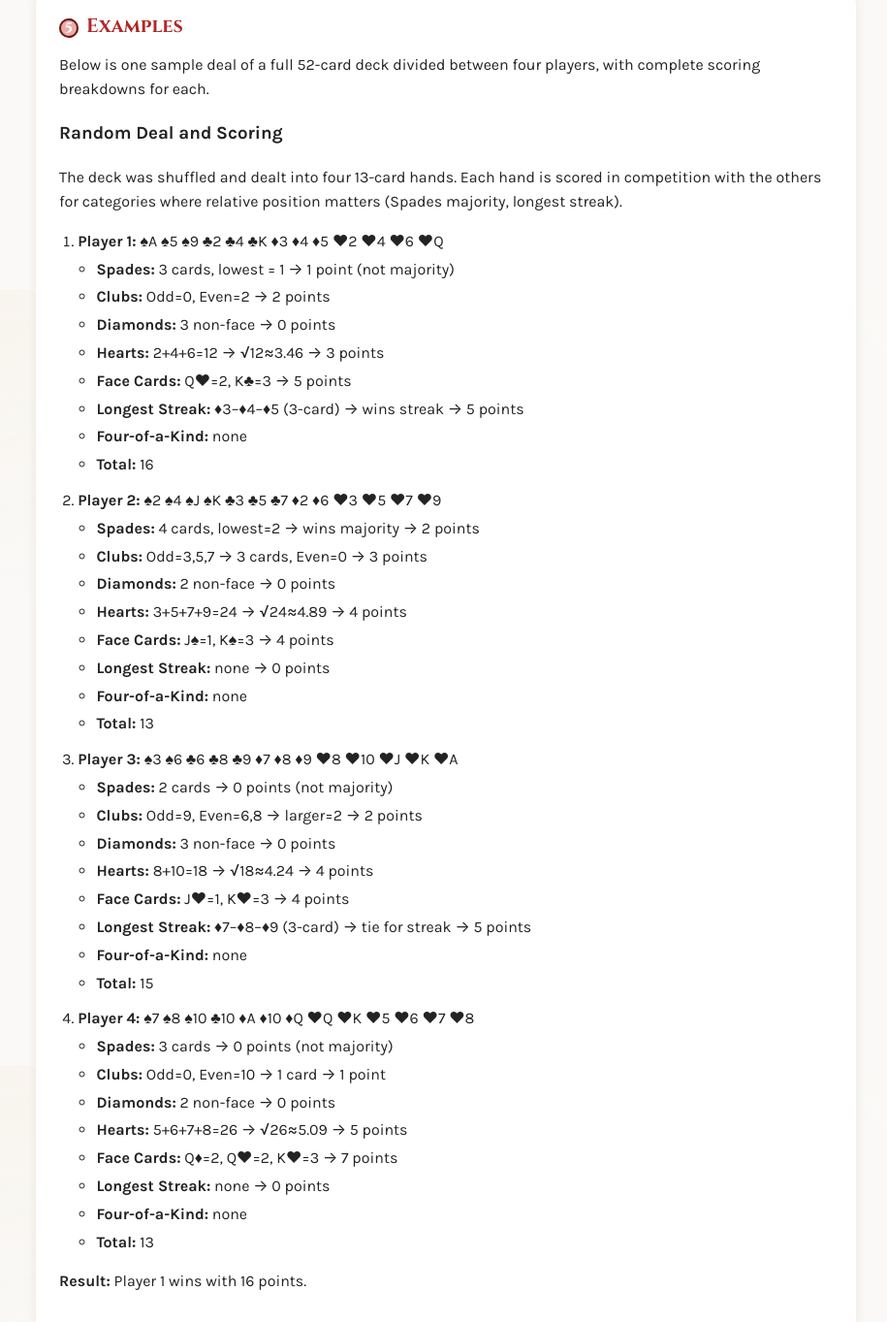
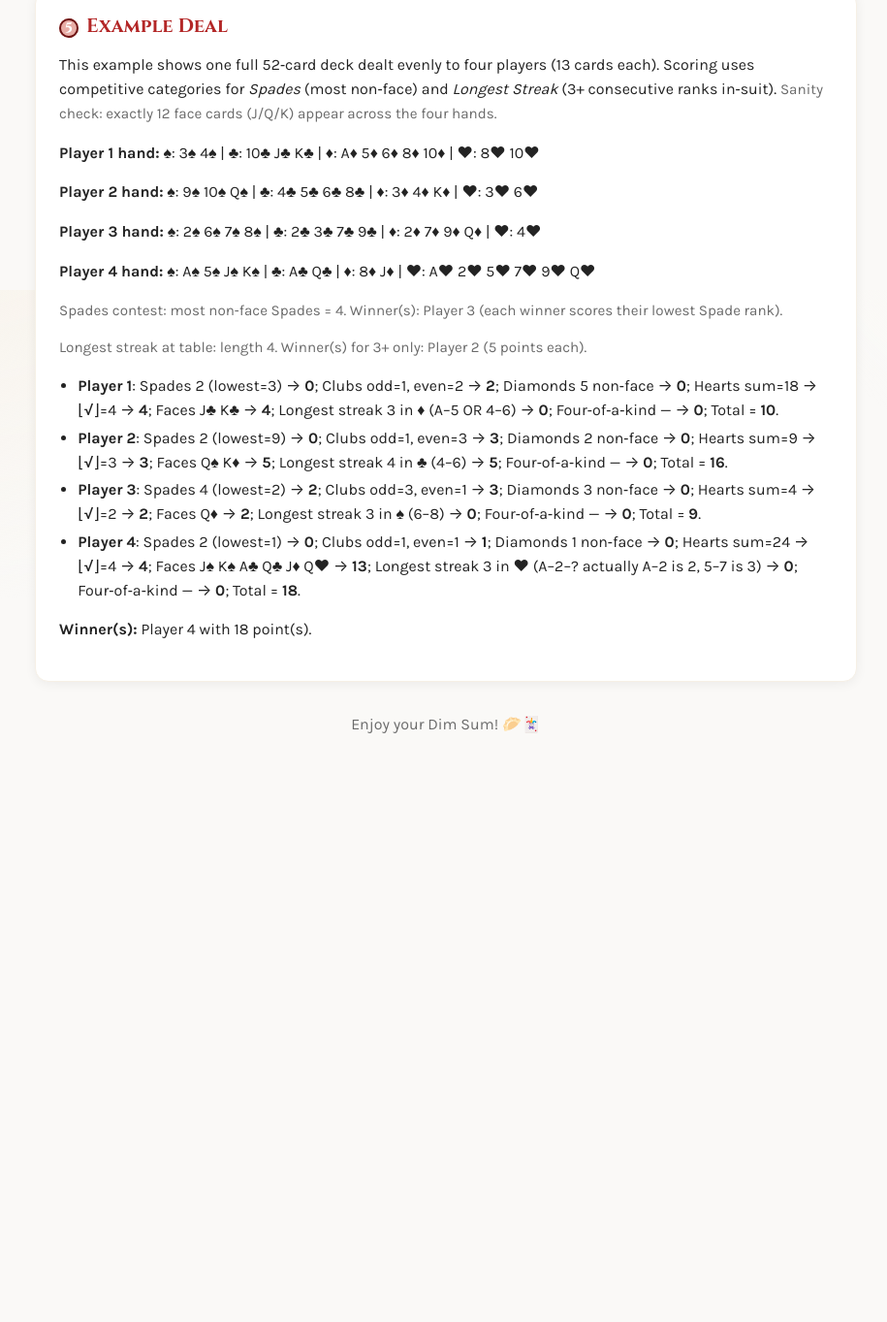
Before and after one commit to dsparks/dimsum, a plain HTML site: page index.html in a window 1280 px wide. Shown: the part 2101-3464 px from the top of the page at 97% size, without its empty margins (180-1095 px from the left). After the commit the page ends 2925 px from the top, so only its background shows below. Drawn offline with Linux system fonts and the light colour scheme.

Commit message:
Update example

```diff
--- a/index.html
+++ b/index.html
@@ -372,65 +372,30 @@
 
   <!-- Examples -->
   <section id="examples" class="card" aria-labelledby="examples-h">
-    <h2 id="examples-h"><span class="rule-marker">5</span>Examples</h2>
-    <p>Below is one sample deal of a full 52-card deck divided between four players, with complete scoring breakdowns for each.</p>
-
-    <article>
-      <h3>Random Deal and Scoring</h3>
-      <p>The deck was shuffled and dealt into four 13-card hands. Each hand is scored in competition with the others for categories where relative position matters (Spades majority, longest streak).</p>
-      <ol>
-        <li><strong>Player 1:</strong> ♠A ♠5 ♠9 ♣2 ♣4 ♣K ♦3 ♦4 ♦5 ♥2 ♥4 ♥6 ♥Q
-          <ul>
-            <li><strong>Spades:</strong> 3 cards, lowest = 1 → 1 point (not majority)</li>
-            <li><strong>Clubs:</strong> Odd=0, Even=2 → 2 points</li>
-            <li><strong>Diamonds:</strong> 3 non-face → 0 points</li>
-            <li><strong>Hearts:</strong> 2+4+6=12 → √12≈3.46 → 3 points</li>
-            <li><strong>Face Cards:</strong> Q♥=2, K♣=3 → 5 points</li>
-            <li><strong>Longest Streak:</strong> ♦3–♦4–♦5 (3-card) → wins streak → 5 points</li>
-            <li><strong>Four-of-a-Kind:</strong> none</li>
-            <li><strong>Total:</strong> 16</li>
-          </ul>
-        </li>
-        <li><strong>Player 2:</strong> ♠2 ♠4 ♠J ♠K ♣3 ♣5 ♣7 ♦2 ♦6 ♥3 ♥5 ♥7 ♥9
-          <ul>
-            <li><strong>Spades:</strong> 4 cards, lowest=2 → wins majority → 2 points</li>
-            <li><strong>Clubs:</strong> Odd=3,5,7 → 3 cards, Even=0 → 3 points</li>
-            <li><strong>Diamonds:</strong> 2 non-face → 0 points</li>
-            <li><strong>Hearts:</strong> 3+5+7+9=24 → √24≈4.89 → 4 points</li>
-            <li><strong>Face Cards:</strong> J♠=1, K♠=3 → 4 points</li>
-            <li><strong>Longest Streak:</strong> none → 0 points</li>
-            <li><strong>Four-of-a-Kind:</strong> none</li>
-            <li><strong>Total:</strong> 13</li>
-          </ul>
-        </li>
-        <li><strong>Player 3:</strong> ♠3 ♠6 ♣6 ♣8 ♣9 ♦7 ♦8 ♦9 ♥8 ♥10 ♥J ♥K ♥A
-          <ul>
-            <li><strong>Spades:</strong> 2 cards → 0 points (not majority)</li>
-            <li><strong>Clubs:</strong> Odd=9, Even=6,8 → larger=2 → 2 points</li>
-            <li><strong>Diamonds:</strong> 3 non-face → 0 points</li>
-            <li><strong>Hearts:</strong> 8+10=18 → √18≈4.24 → 4 points</li>
-            <li><strong>Face Cards:</strong> J♥=1, K♥=3 → 4 points</li>
-            <li><strong>Longest Streak:</strong> ♦7–♦8–♦9 (3-card) → tie for streak → 5 points</li>
-            <li><strong>Four-of-a-Kind:</strong> none</li>
-            <li><strong>Total:</strong> 15</li>
-          </ul>
-        </li>
-        <li><strong>Player 4:</strong> ♠7 ♠8 ♠10 ♣10 ♦A ♦10 ♦Q ♥Q ♥K ♥5 ♥6 ♥7 ♥8
-          <ul>
-            <li><strong>Spades:</strong> 3 cards → 0 points (not majority)</li>
-            <li><strong>Clubs:</strong> Odd=0, Even=10 → 1 card → 1 point</li>
-            <li><strong>Diamonds:</strong> 2 non-face → 0 points</li>
-            <li><strong>Hearts:</strong> 5+6+7+8=26 → √26≈5.09 → 5 points</li>
-            <li><strong>Face Cards:</strong> Q♦=2, Q♥=2, K♥=3 → 7 points</li>
-            <li><strong>Longest Streak:</strong> none → 0 points</li>
-            <li><strong>Four-of-a-Kind:</strong> none</li>
-            <li><strong>Total:</strong> 13</li>
-          </ul>
-        </li>
-      </ol>
-      <p><strong>Result:</strong> Player 1 wins with 16 points.</p>
-    </article>
-  </section>
+  <h2 id="examples-h"><span class="rule-marker">5</span>Example Deal</h2>
+  <p>This example shows one full 52‑card deck dealt evenly to four players (13 cards each). Scoring uses competitive categories for <em>Spades</em> (most non‑face) and <em>Longest Streak</em> (3+ consecutive ranks in‑suit). <span class="example">Sanity check: exactly 12 face cards (J/Q/K) appear across the four hands.</span></p>
+  <p><strong>Player 1 hand:</strong> <strong>♠</strong>: 3♠ 4♠ | <strong>♣</strong>: 10♣ J♣ K♣ | <strong>♦</strong>: A♦ 5♦ 6♦ 8♦ 10♦ | <strong>♥</strong>: 8♥ 10♥</p>
+  <p><strong>Player 2 hand:</strong> <strong>♠</strong>: 9♠ 10♠ Q♠ | <strong>♣</strong>: 4♣ 5♣ 6♣ 8♣ | <strong>♦</strong>: 3♦ 4♦ K♦ | <strong>♥</strong>: 3♥ 6♥ </p>
+  <p><strong>Player 3 hand:</strong> <strong>♠</strong>: 2♠ 6♠ 7♠ 8♠ | <strong>♣</strong>: 2♣ 3♣ 7♣ 9♣ | <strong>♦</strong>: 2♦ 7♦ 9♦ Q♦ | <strong>♥</strong>: 4♥</p>
+  <p><strong>Player 4 hand:</strong> <strong>♠</strong>: A♠ 5♠ J♠ K♠ | <strong>♣</strong>: A♣ Q♣ | <strong>♦</strong>: 8♦ J♦ | <strong>♥</strong>: A♥ 2♥ 5♥ 7♥ 9♥ Q♥</p>
+  <p class="example">Spades contest: most non‑face Spades = 4. Winner(s): Player 3 (each winner scores their lowest Spade rank).</p>
+  <p class="example">Longest streak at table: length 4. Winner(s) for 3+ only: Player 2 (5 points each).</p>
+  <ul>
+    <li>
+      <strong>Player 1</strong>: Spades 2 (lowest=3) → <strong>0</strong>; Clubs odd=1, even=2 → <strong>2</strong>; Diamonds 5 non‑face → <strong>0</strong>; Hearts sum=18 → ⌊√⌋=4 → <strong>4</strong>; Faces J♣ K♣ → <strong>4</strong>; Longest streak 3 in ♦ (A–5 OR 4–6) → <strong>0</strong>; Four‑of‑a‑kind — → <strong>0</strong>; Total = <strong>10</strong>.
+    </li>
+    <li>
+      <strong>Player 2</strong>: Spades 2 (lowest=9) → <strong>0</strong>; Clubs odd=1, even=3 → <strong>3</strong>; Diamonds 2 non‑face → <strong>0</strong>; Hearts sum=9 → ⌊√⌋=3 → <strong>3</strong>; Faces Q♠ K♦ → <strong>5</strong>; Longest streak 4 in ♣ (4–6) → <strong>5</strong>; Four‑of‑a‑kind — → <strong>0</strong>; Total = <strong>16</strong>.
+    </li>
+    <li>
+      <strong>Player 3</strong>: Spades 4 (lowest=2) → <strong>2</strong>; Clubs odd=3, even=1 → <strong>3</strong>; Diamonds 3 non‑face → <strong>0</strong>; Hearts sum=4 → ⌊√⌋=2 → <strong>2</strong>; Faces Q♦ → <strong>2</strong>; Longest streak 3 in ♠ (6–8) → <strong>0</strong>; Four‑of‑a‑kind — → <strong>0</strong>; Total = <strong>9</strong>.
+    </li>
+    <li>
+      <strong>Player 4</strong>: Spades 2 (lowest=1) → <strong>0</strong>; Clubs odd=1, even=1 → <strong>1</strong>; Diamonds 1 non‑face → <strong>0</strong>; Hearts sum=24 → ⌊√⌋=4 → <strong>4</strong>; Faces J♠ K♠ A♣ Q♣ J♦ Q♥ → <strong>13</strong>; Longest streak 3 in ♥ (A–2–? actually A–2 is 2, 5–7 is 3) → <strong>0</strong>; Four‑of‑a‑kind — → <strong>0</strong>; Total = <strong>18</strong>.
+    </li>
+  </ul>
+  <p><strong>Winner(s):</strong> Player 4 with 18 point(s).</p>
+</section>
 
     <footer aria-label="Footer">
       Enjoy your Dim Sum! 🥟🃏
```
